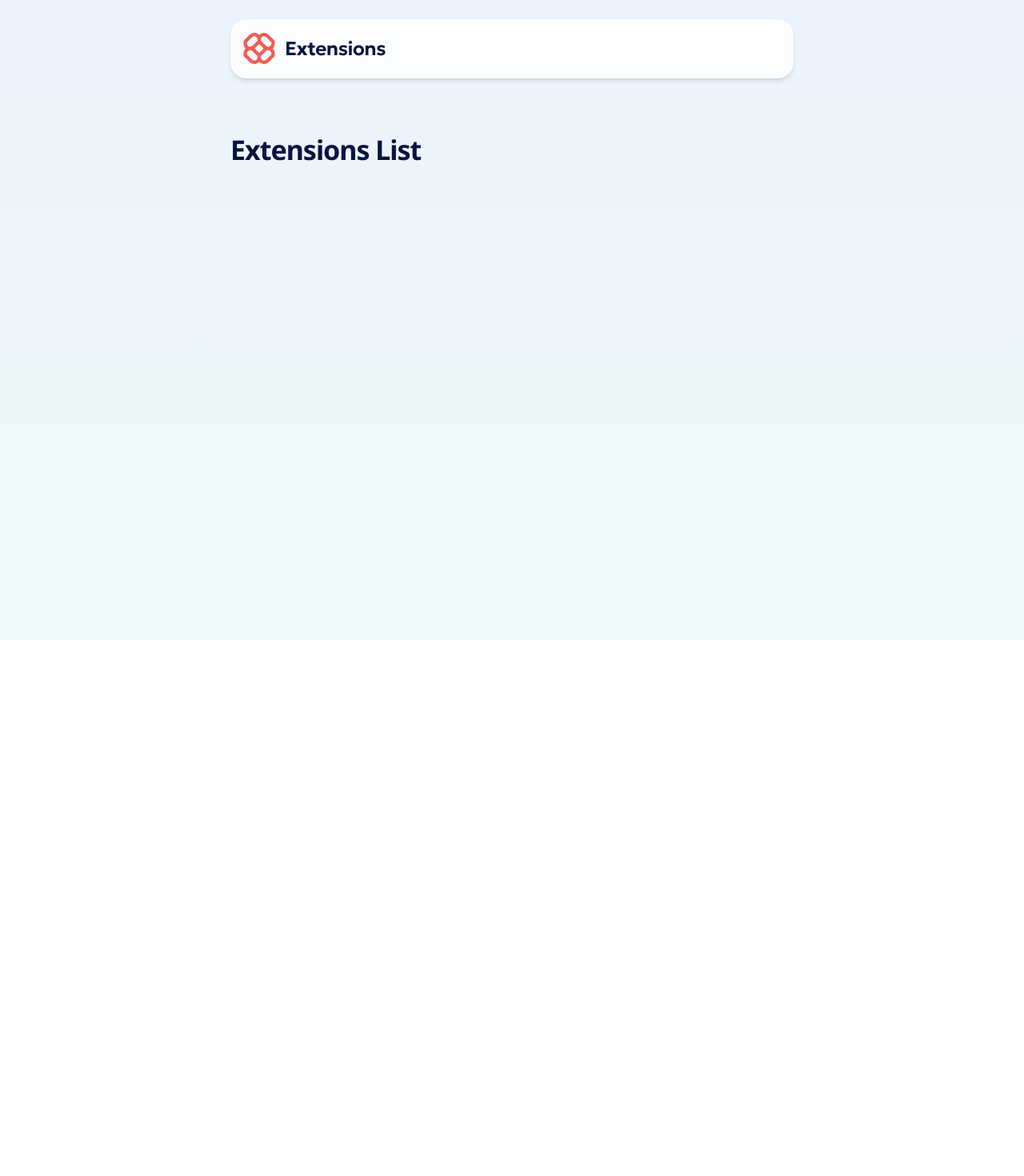
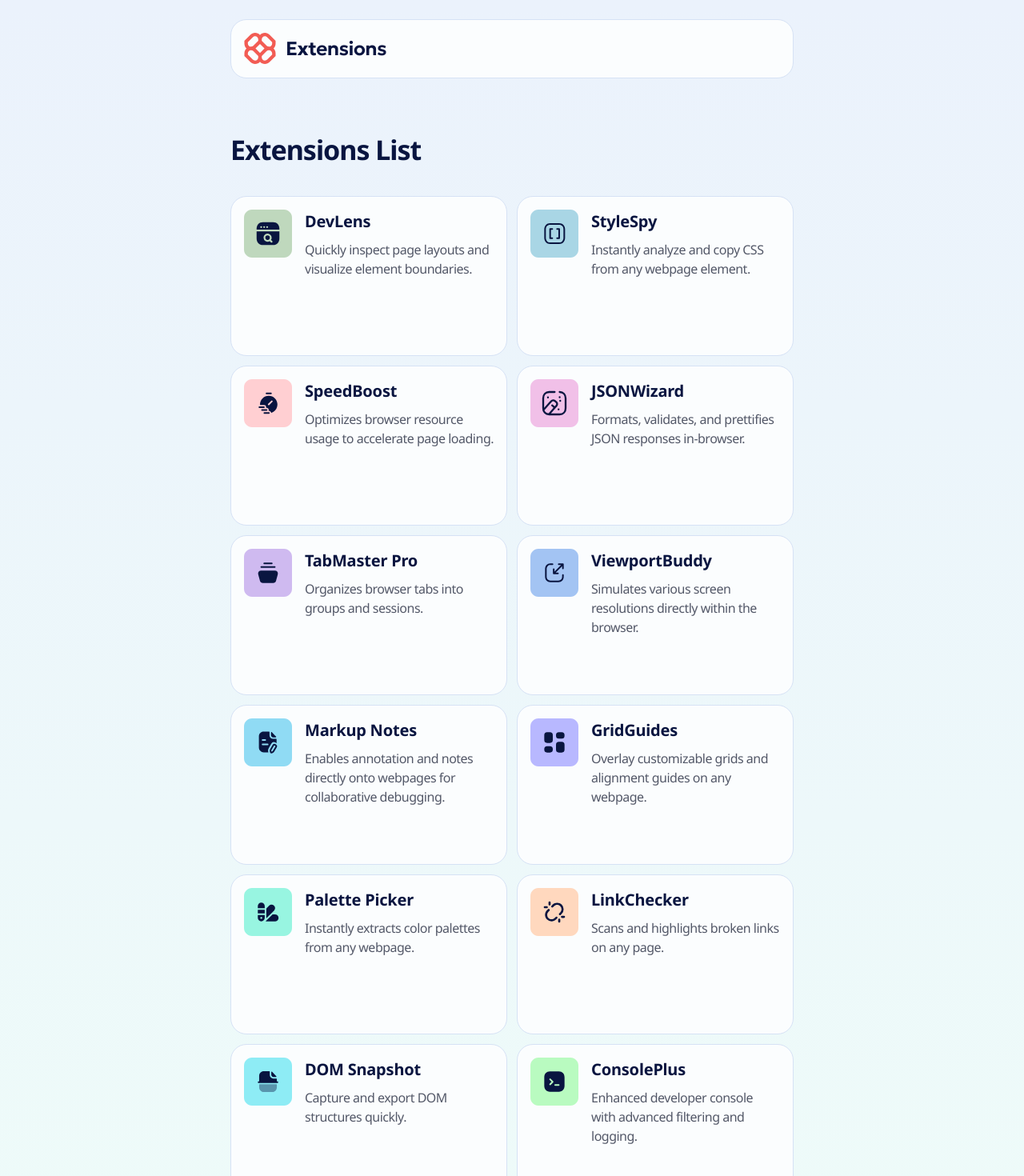
Before and after one commit to SirTurboPascal/tp-browser-extension-manager, a Next.js app: page / in a window 1280 px wide. Shown: the top 1470 px of the page at 80% size. Before the commit the page ends 800 px from the top, so only its background shows below. Built offline with nearby package versions, Linux system fonts and the light colour scheme.

Commit message:
Adds Extension component

```diff
--- a/public/data/browser-extensions.json
+++ b/public/data/browser-extensions.json
@@ -1,74 +1,85 @@
 [
 	{
-		"logo": "./assets/images/logo-devlens.svg",
-		"name": "DevLens",
 		"description": "Quickly inspect page layouts and visualize element boundaries.",
-		"isActive": true
+		"id": "fa378776-7805-4ed9-8405-50bcefbbfb4e",
+		"imageUrl": "/images/logo-devlens.svg",
+		"name": "DevLens"
 	},
+
 	{
-		"logo": "./assets/images/logo-style-spy.svg",
-		"name": "StyleSpy",
 		"description": "Instantly analyze and copy CSS from any webpage element.",
-		"isActive": true
+		"id": "8d4efad2-89fd-413b-8ad3-61357cc816b0",
+		"imageUrl": "/images/logo-style-spy.svg",
+		"name": "StyleSpy"
 	},
+
 	{
-		"logo": "./assets/images/logo-speed-boost.svg",
-		"name": "SpeedBoost",
 		"description": "Optimizes browser resource usage to accelerate page loading.",
-		"isActive": false
+		"id": "baed640d-d63e-4cd7-9663-6bbfc25ee688",
+		"imageUrl": "/images/logo-speed-boost.svg",
+		"name": "SpeedBoost"
 	},
+
 	{
-		"logo": "./assets/images/logo-json-wizard.svg",
-		"name": "JSONWizard",
 		"description": "Formats, validates, and prettifies JSON responses in-browser.",
-		"isActive": true
+		"id": "00319e21-abf3-44d8-b582-347ffa3977d5",
+		"imageUrl": "/images/logo-json-wizard.svg",
+		"name": "JSONWizard"
 	},
+
 	{
-		"logo": "./assets/images/logo-tab-master-pro.svg",
-		"name": "TabMaster Pro",
 		"description": "Organizes browser tabs into groups and sessions.",
-		"isActive": true
+		"id": "92bef182-f249-446f-8ff3-2f6d83edee1e",
+		"imageUrl": "/images/logo-tab-master-pro.svg",
+		"name": "TabMaster Pro"
 	},
+
 	{
-		"logo": "./assets/images/logo-viewport-buddy.svg",
-		"name": "ViewportBuddy",
 		"description": "Simulates various screen resolutions directly within the browser.",
-		"isActive": false
+		"id": "e88418ee-81d6-4d1e-b567-6bf505d25593",
+		"imageUrl": "/images/logo-viewport-buddy.svg",
+		"name": "ViewportBuddy"
 	},
+
 	{
-		"logo": "./assets/images/logo-markup-notes.svg",
-		"name": "Markup Notes",
 		"description": "Enables annotation and notes directly onto webpages for collaborative debugging.",
-		"isActive": true
+		"id": "a3e4e104-7d0f-43be-adb5-6c2c1a86c3df",
+		"imageUrl": "/images/logo-markup-notes.svg",
+		"name": "Markup Notes"
 	},
+
 	{
-		"logo": "./assets/images/logo-grid-guides.svg",
-		"name": "GridGuides",
 		"description": "Overlay customizable grids and alignment guides on any webpage.",
-		"isActive": false
+		"id": "12fc8a9a-6ee6-44c6-8244-7e1da7c551cf",
+		"imageUrl": "/images/logo-grid-guides.svg",
+		"name": "GridGuides"
 	},
+
 	{
-		"logo": "./assets/images/logo-palette-picker.svg",
-		"name": "Palette Picker",
 		"description": "Instantly extracts color palettes from any webpage.",
-		"isActive": true
+		"id": "2569c620-2a25-46f9-938d-c461926a7929",
+		"imageUrl": "/images/logo-palette-picker.svg",
+		"name": "Palette Picker"
 	},
+
 	{
-		"logo": "./assets/images/logo-link-checker.svg",
-		"name": "LinkChecker",
 		"description": "Scans and highlights broken links on any page.",
-		"isActive": true
+		"id": "de479a2c-4016-4c7b-8b03-e510c6f068df",
+		"imageUrl": "/images/logo-link-checker.svg",
+		"name": "LinkChecker"
 	},
+
 	{
-		"logo": "./assets/images/logo-dom-snapshot.svg",
-		"name": "DOM Snapshot",
 		"description": "Capture and export DOM structures quickly.",
-		"isActive": false
+		"id": "210ea569-77ab-49c0-b2f2-7c04678acb81",
+		"imageUrl": "/images/logo-dom-snapshot.svg",
+		"name": "DOM Snapshot"
 	},
+
 	{
-		"logo": "./assets/images/logo-console-plus.svg",
-		"name": "ConsolePlus",
 		"description": "Enhanced developer console with advanced filtering and logging.",
-		"isActive": true
+		"id": "4d8f7ec3-5ad0-4527-8d57-7395930ba090",
+		"imageUrl": "/images/logo-console-plus.svg",
+		"name": "ConsolePlus"
 	}
 ]
--- /dev/null
+++ b/src/components/Extension.tsx
@@ -0,0 +1,26 @@
+import Image from 'next/image';
+
+import { IExtension } from '@/model/interfaces/IExtension';
+
+type Props = {
+	extension: IExtension;
+};
+
+export default function ({ extension }: Props) {
+	const { description, imageUrl, name } = extension;
+
+	return (
+		<div className='bg-neutral-0 rounded-20 flex h-[200px] flex-col border-[1px] border-neutral-200 p-200 dark:border-neutral-600 dark:bg-neutral-800'>
+			<div className='flex flex-row gap-200'>
+				<div className='relative size-[60px] shrink-0'>
+					<Image alt={`Logo of ${name}`} src={imageUrl} fill unoptimized />
+				</div>
+
+				<div className='flex flex-col gap-100'>
+					<h4 className='dark:text-neutral-0 text-[20px] font-bold -tracking-[0.2px] text-neutral-900'>{name}</h4>
+					<p className='text-[16px] -tracking-[0.5px] text-neutral-600 dark:text-neutral-300'>{description}</p>
+				</div>
+			</div>
+		</div>
+	);
+}
--- a/src/components/ExtensionsList.tsx
+++ b/src/components/ExtensionsList.tsx
@@ -1,5 +1,32 @@
+'use client';
+
+import { useEffect, useState } from 'react';
+
+import Extension from '@/components/Extension';
 import ExtensionsListHeader from '@/components/ExtensionsListHeader';
 
+import { IExtension } from '@/model/interfaces/IExtension';
+
 export default function () {
-	return <ExtensionsListHeader />;
+	const [extensions, setExtensions] = useState<IExtension[]>([]);
+
+	useEffect(() => {
+		fetch('/data/browser-extensions.json')
+			.then((response) => response.json())
+			.then((json) => {
+				setExtensions(json);
+			});
+	}, []);
+
+	return (
+		<div>
+			<ExtensionsListHeader />
+
+			<ul className='grid grid-cols-1 gap-150 md:grid-cols-2 lg:grid-cols-3'>
+				{extensions.map((extension) => {
+					return <Extension key={extension.id} extension={extension} />;
+				})}
+			</ul>
+		</div>
+	);
 }
--- a/src/components/ExtensionsListHeader.tsx
+++ b/src/components/ExtensionsListHeader.tsx
@@ -1,6 +1,6 @@
 export default function () {
 	return (
-		<div className='flex flex-col items-center md:flex-row'>
+		<div className='mb-400 flex flex-col items-center md:flex-row'>
 			<h1 className='dark:text-neutral-0 text-[34px] font-bold -tracking-[1px] text-neutral-900'>Extensions List</h1>
 		</div>
 	);
--- a/src/components/Header.tsx
+++ b/src/components/Header.tsx
@@ -2,7 +2,7 @@ import Logo from '@/components/Logo';
 
 export default function () {
 	return (
-		<header className='bg-neutral-0 rounded-10 md:rounded-20 mb-500 flex h-[66px] flex-row items-center px-150 shadow-md md:mb-800 md:h-[74px] md:px-200 dark:bg-neutral-800'>
+		<header className='bg-neutral-0 rounded-10 md:rounded-20 mb-500 flex h-[66px] flex-row items-center border-[1px] border-neutral-200 px-150 md:mb-800 md:h-[74px] md:px-200 dark:border-neutral-600 dark:bg-neutral-800'>
 			<Logo />
 		</header>
 	);
--- /dev/null
+++ b/src/model/interfaces/IExtension.ts
@@ -0,0 +1,6 @@
+export interface IExtension {
+	description: string;
+	id: string;
+	imageUrl: string;
+	name: string;
+}
```
